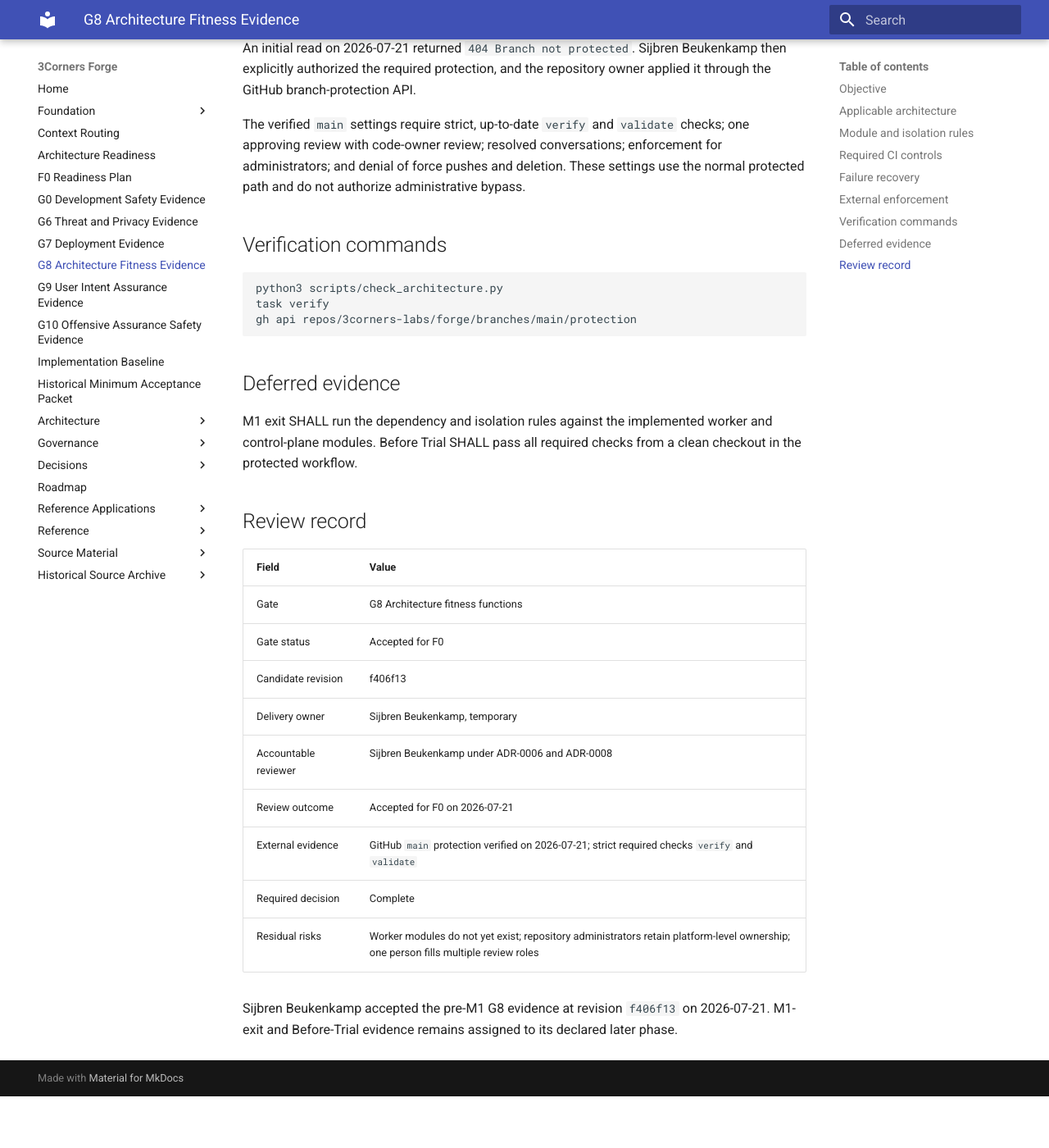
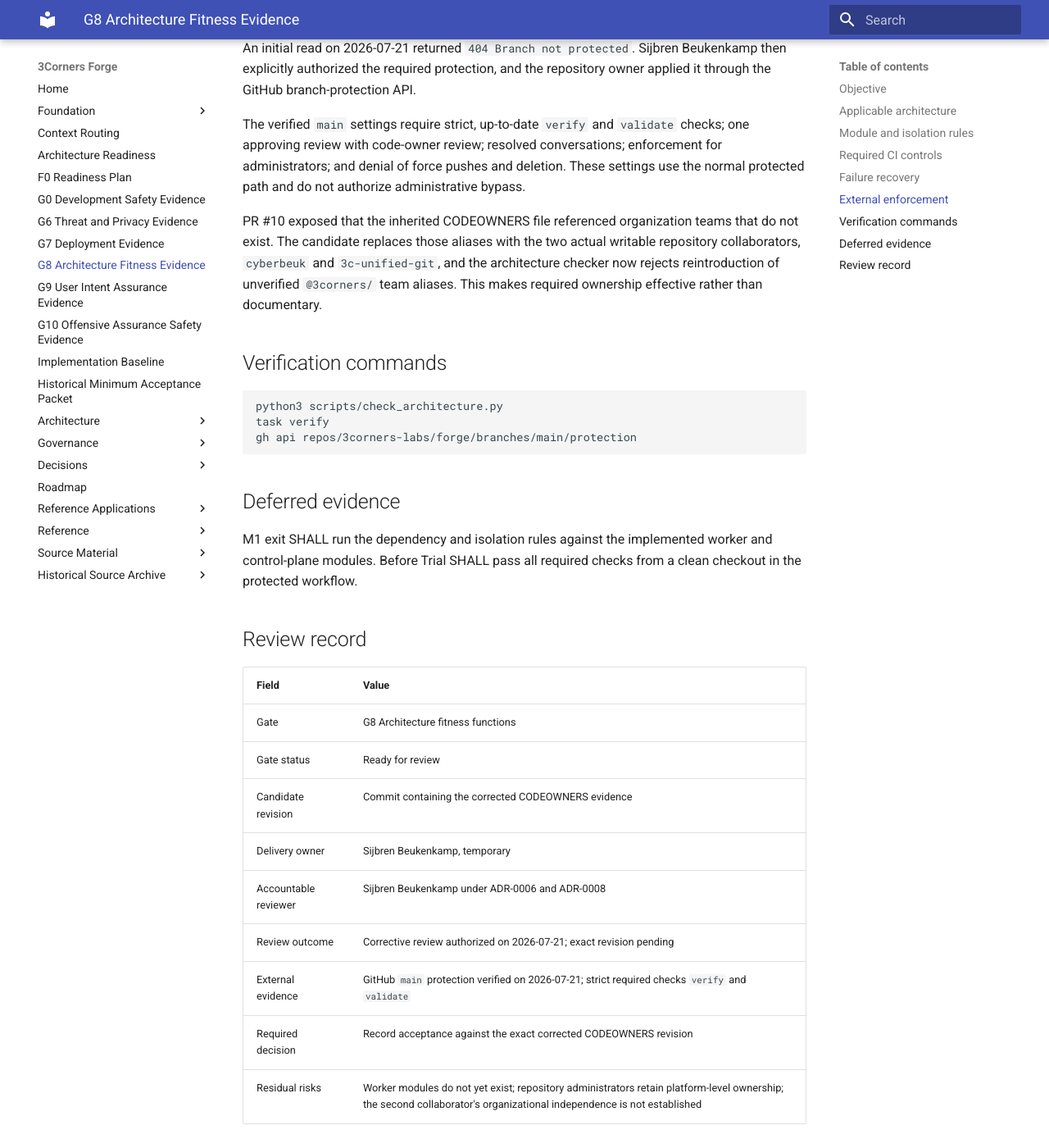
Before and after one commit to 3Corners-Labs/Forge, an MkDocs documentation site: the page built from docs/governance/g8-architecture-fitness-evidence.md, in a window 1280 px wide and 1400 px high, scrolled down 2022 px. Shown: the whole window at 82% size. Built offline with MkDocs 1.6.1 and Material for MkDocs 9.7.7, drawn with Linux system fonts in a browser that asks for light colours; before the commit the page ends 3359 px from its top, so only the background shows below that; some of the changed text lies outside the part shown.

Commit message:
fix(governance): use effective code owners

```diff
--- a/docs/governance/g8-architecture-fitness-evidence.md
+++ b/docs/governance/g8-architecture-fitness-evidence.md
@@ -57,6 +57,8 @@ An initial read on 2026-07-21 returned `404 Branch not protected`. Sijbren Beuke
 
 The verified `main` settings require strict, up-to-date `verify` and `validate` checks; one approving review with code-owner review; resolved conversations; enforcement for administrators; and denial of force pushes and deletion. These settings use the normal protected path and do not authorize administrative bypass.
 
+PR #10 exposed that the inherited CODEOWNERS file referenced organization teams that do not exist. The candidate replaces those aliases with the two actual writable repository collaborators, `cyberbeuk` and `3c-unified-git`, and the architecture checker now rejects reintroduction of unverified `@3corners/` team aliases. This makes required ownership effective rather than documentary.
+
 ## Verification commands
 
 ~~~text
@@ -74,13 +76,13 @@ M1 exit SHALL run the dependency and isolation rules against the implemented wor
 | Field | Value |
 |---|---|
 | Gate | G8 Architecture fitness functions |
-| Gate status | Accepted for F0 |
-| Candidate revision | f406f13 |
+| Gate status | Ready for review |
+| Candidate revision | Commit containing the corrected CODEOWNERS evidence |
 | Delivery owner | Sijbren Beukenkamp, temporary |
 | Accountable reviewer | Sijbren Beukenkamp under ADR-0006 and ADR-0008 |
-| Review outcome | Accepted for F0 on 2026-07-21 |
+| Review outcome | Corrective review authorized on 2026-07-21; exact revision pending |
 | External evidence | GitHub `main` protection verified on 2026-07-21; strict required checks `verify` and `validate` |
-| Required decision | Complete |
-| Residual risks | Worker modules do not yet exist; repository administrators retain platform-level ownership; one person fills multiple review roles |
+| Required decision | Record acceptance against the exact corrected CODEOWNERS revision |
+| Residual risks | Worker modules do not yet exist; repository administrators retain platform-level ownership; the second collaborator's organizational independence is not established |
 
-Sijbren Beukenkamp accepted the pre-M1 G8 evidence at revision `f406f13` on 2026-07-21. M1-exit and Before-Trial evidence remains assigned to its declared later phase.
+G8 SHALL remain Ready for review until the corrected CODEOWNERS revision is committed and its acceptance is recorded.
```
Also changed, not shown: docs/governance/architecture-readiness.md (+2 -2 lines), 2 other files.
